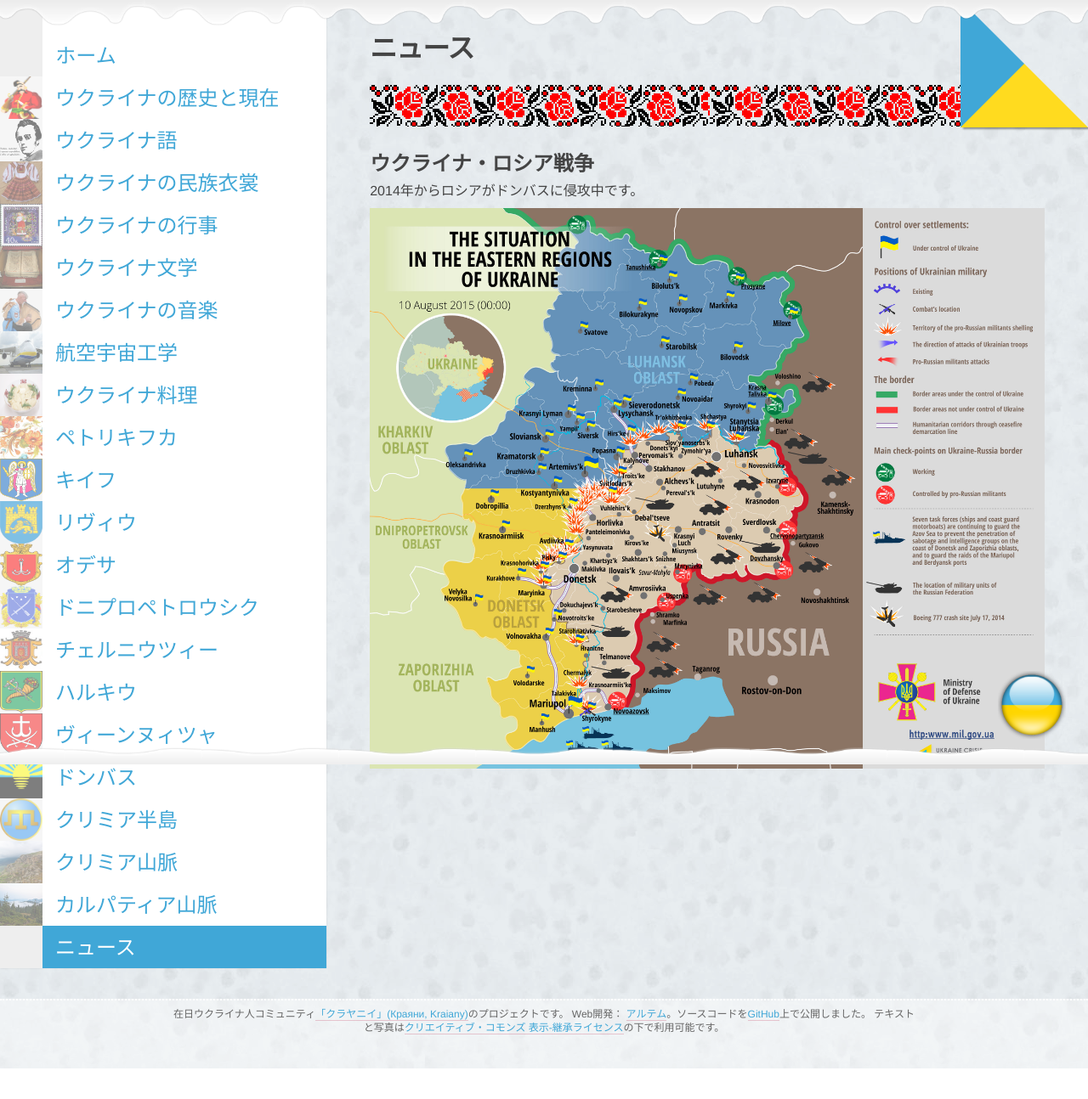
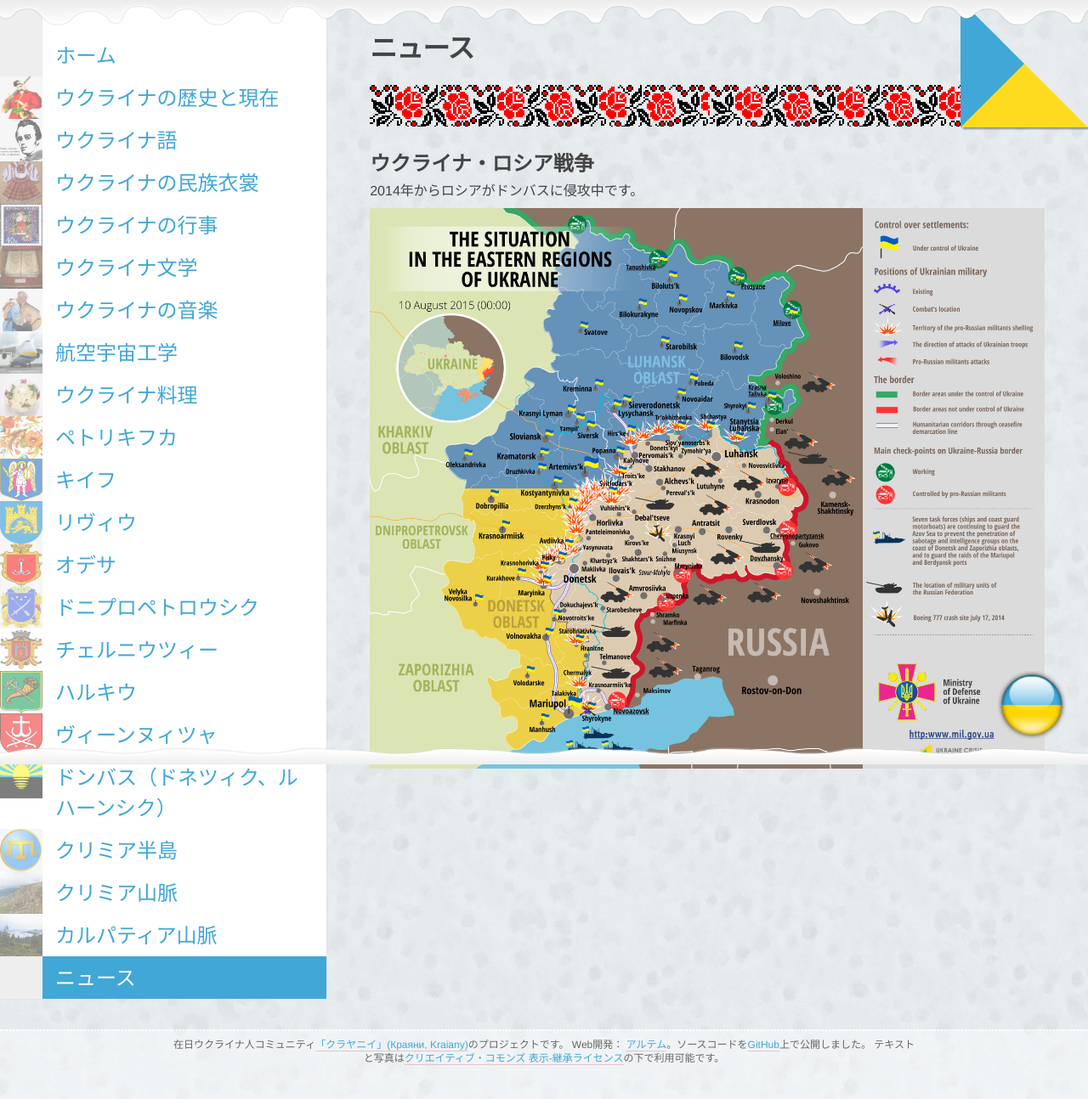
Before and after one commit to Kraiany/ukraine-info, a Jekyll site: the page built from z9_news.md, in a window 1280 px wide. Shown: the whole page at 85% size. Built offline with Jekyll 4.4.1, drawn with Linux system fonts in a browser that asks for light colours; Markdown is read by kramdown in place of the engine named in the settings; a script that is not in the unit is left out; before the commit the page ends 1258 px from its top, so only the background shows below that.

Commit message:
Minor fix

```diff
--- a/o1_donbas.md
+++ b/o1_donbas.md
@@ -1,6 +1,6 @@
 ---
 layout: place
-title: ドンバス
+title: ドンバス（ドネツィク、ルハーンシク）
 description: ドネツィク州とルハーンシク州
 place-googlemaps-link: https://www.google.co.jp/maps/place/Donetsk,+Donetsk+Oblast,+Ukraine/
 image: css/images/donbas.png
```
